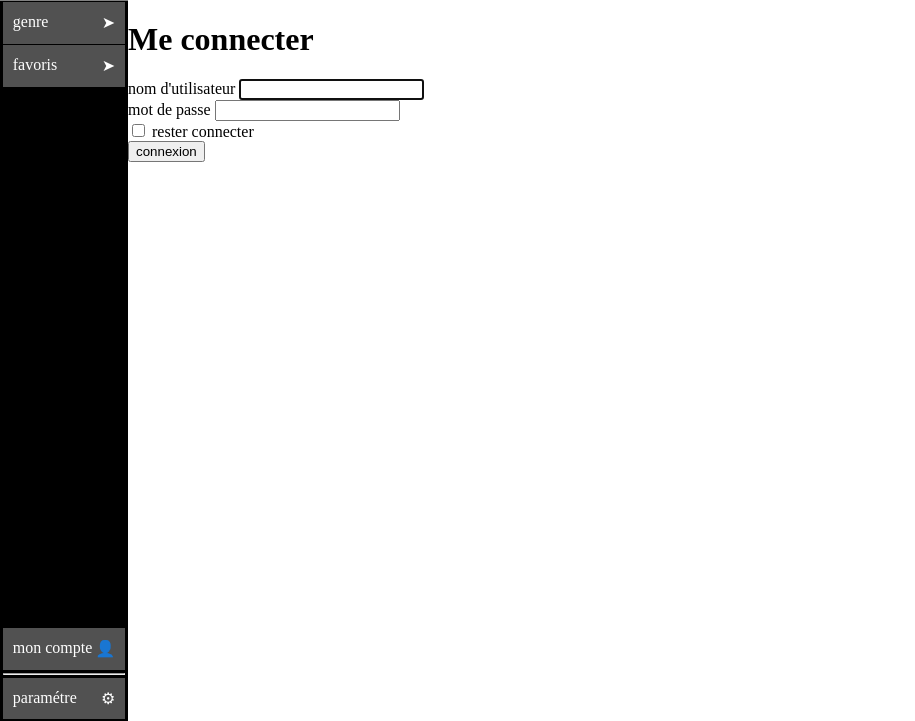
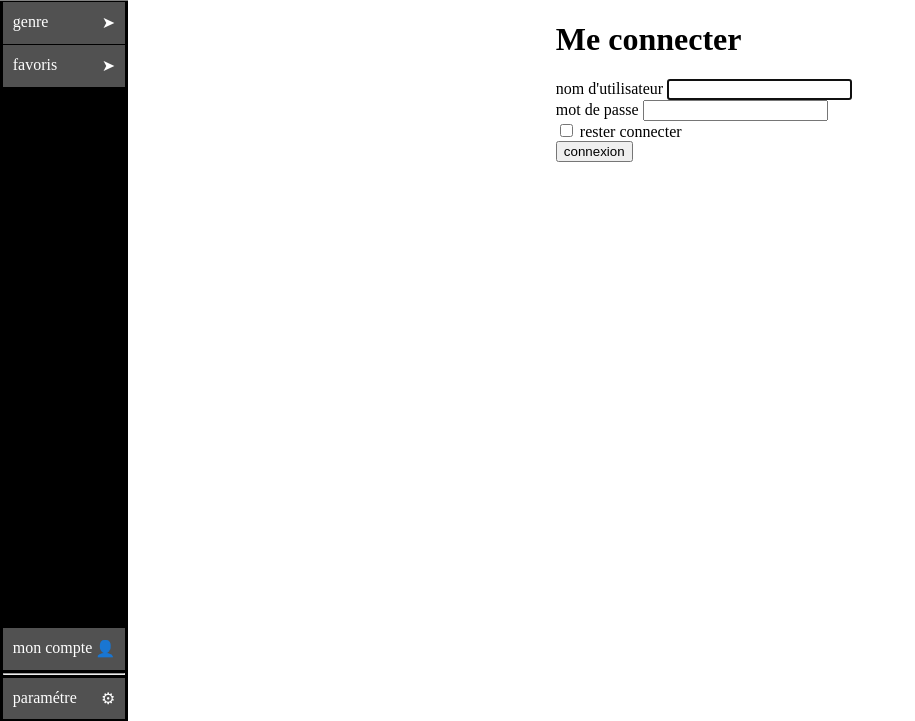
Before and after one commit to carmut/anime-web-liste, a Symfony app: template templates/login/login.html.twig in a window 1280 px wide. Shown: the part 90-811 px from the top of the page, without its empty margins (0-915 px from the left). Run offline with Twig, Linux system fonts and the light colour scheme; the template is opened without the code that fills it, so the values that code supplies are empty; some libraries are stand-ins or nearby versions.

Commit message:
login card

```diff
--- a/public/css/log-in.css
+++ b/public/css/log-in.css
@@ -3,3 +3,8 @@
     flex-grow: 1;
     width: 90vw;
 }
+
+#login-card{
+    display: flex;
+    justify-content: center;
+}
--- a/templates/login/login.html.twig
+++ b/templates/login/login.html.twig
@@ -26,15 +26,9 @@
                     <label for="password" id="password-label">mot de passe</label>
                     <input type="password" name="_password" id="password-input" class="form-control" autocomplete="current-password" required>
                 <div>
-
                 <input type="hidden" name="_csrf_token"
                     value="{{ csrf_token('authenticate') }}"
                 >
-
-                {#
-                    Uncomment this section and add a remember_me option below your firewall to activate remember me functionality.
-                    See https://symfony.com/doc/current/security/remember_me.html
-                #}
                 <div class="checkbox mb-3">
                     <label>
                         <input type="checkbox" name="_remember_me"> rester connecter
@@ -44,7 +38,7 @@
                     <button class="btn btn-lg btn-primary" type="submit">
                         connexion
                     </button>
-                <div>
+                </div>
             </div>
         </form>
     </div>
```
